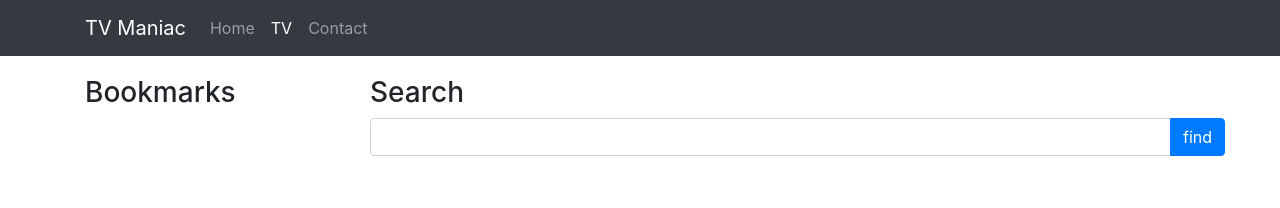
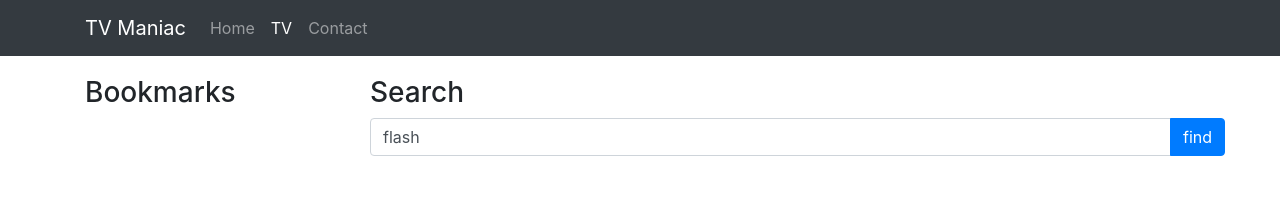
Before and after one commit to pakosel/tv-maniac, an Angular app: page /tv in a window 1280 px wide. Shown: the top 208 px of the page. Built offline with nearby package versions, Linux system fonts and the light colour scheme.

Commit message:
Ex. 32 - BETTER pass form input text value to search component service + default button using 'form' tag instead of 'div'

```diff
--- a/src/app/tv/search/search.component.html
+++ b/src/app/tv/search/search.component.html
@@ -5,12 +5,12 @@
 
   <div class="col">
     <h1 class="h3">Search</h1>
-    <div class="input-group">
-      <input #queryRef type="search" class="form-control">
+    <form class="input-group">
+      <input name="query" [(ngModel)]="query" type="search" class="form-control">
       <div class="input-group-append">
-        <button class="btn btn-primary" (click)="search(queryRef.value)">find</button>
+        <button type="submit" class="btn btn-primary" (click)="search(query)">find</button>
       </div>
-    </div>
+    </form>
   </div>
 
   <section class="row">
--- a/src/app/tv/search/search.component.ts
+++ b/src/app/tv/search/search.component.ts
@@ -9,6 +9,7 @@ import {Show} from '../tv.models';
 })
 export class SearchComponent implements OnInit {
   shows: Show[] = [];
+  query = 'flash';
 
   constructor(private tv: TvmazeService) {
   }
--- a/src/app/tv/tv.module.ts
+++ b/src/app/tv/tv.module.ts
@@ -3,11 +3,13 @@ import { CommonModule } from '@angular/common';
 import { SearchComponent } from './search/search.component';
 import {HttpClientModule} from '@angular/common/http';
 import { PosterComponent } from './poster/poster.component';
+import {FormsModule} from '@angular/forms';
 
 @NgModule({
   imports: [
     CommonModule,
-    HttpClientModule
+    HttpClientModule,
+    FormsModule,
   ],
   declarations: [SearchComponent, PosterComponent]
 })
```
